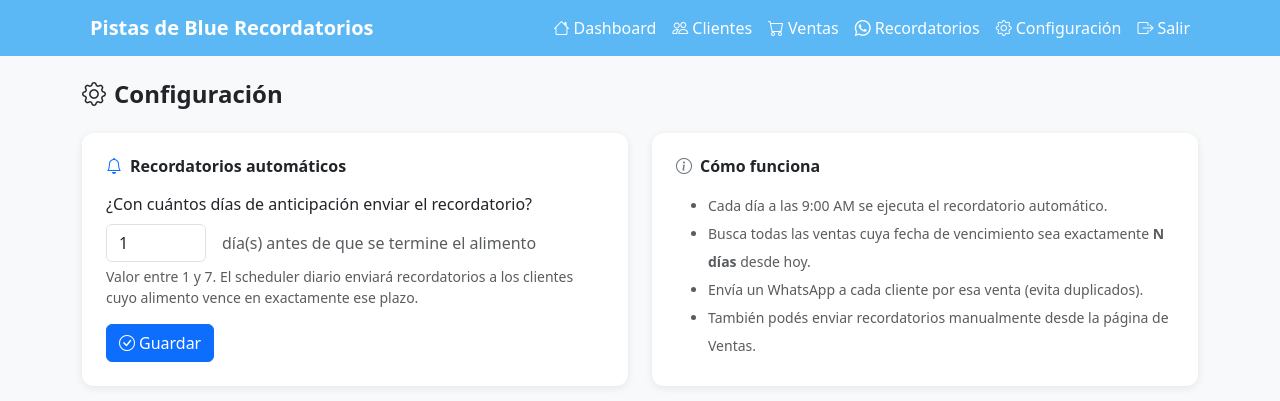
After one commit to valen2708/Sistema-de-recordatorios, a Flask app: page /configuracion in a window 1280 px wide. The commit adds this page. Shown: the top 401 px of the page. Run offline with Flask 3, Linux system fonts and the light colour scheme; the visitor is signed in with stand-in values (Sample User, id 1); data that the repository does not hold is empty; some libraries are stand-ins or nearby versions.

Commit message:
Agregar página de Configuración para días de anticipación de recordatorios
- Agrega ruta GET/POST /configuracion en app.py
- Crea templates/configuracion.html con formulario y explicación
- Agrega link 'Configuración' al navbar en base.html
- scheduler.py ya lee get_config('dias_anticipacion', '1')
- database.py ya tiene tabla config y funciones get_config/set_config

Co-Authored-By: Claude Sonnet 4.6 <noreply@anthropic.com>
Claude-Session: https://claude.ai/code/session_01BWVh64tzBWf93fjV37Sakp

```diff
--- a/app.py
+++ b/app.py
@@ -1,7 +1,7 @@
 import os
 from flask import Flask, render_template, request, redirect, url_for, flash, session, jsonify
 from functools import wraps
-from database import init_db, get_conn, calcular_fecha_vencimiento
+from database import init_db, get_conn, calcular_fecha_vencimiento, get_config, set_config
 from scheduler import iniciar_scheduler
 from whatsapp import get_estado_conexion
 import pandas as pd
@@ -329,6 +329,23 @@ def recordatorios():
     return render_template("recordatorios.html", recordatorios=lista)
 
 
+# ── CONFIGURACIÓN ─────────────────────────────────────────────────────────────
+
+@app.route("/configuracion", methods=["GET", "POST"])
+@login_required
+def configuracion():
+    if request.method == "POST":
+        dias = request.form.get("dias_anticipacion", "1").strip()
+        if dias.isdigit() and 1 <= int(dias) <= 7:
+            set_config("dias_anticipacion", dias)
+            flash(f"Configuración guardada: recordatorios {dias} día(s) antes.", "success")
+        else:
+            flash("Valor inválido. Ingresá un número entre 1 y 7.", "danger")
+        return redirect(url_for("configuracion"))
+    dias_actual = get_config("dias_anticipacion", "1")
+    return render_template("configuracion.html", dias_actual=dias_actual)
+
+
 # ── API ───────────────────────────────────────────────────────────────────────
 
 @app.route("/api/check-reminders", methods=["POST"])
--- a/database.py
+++ b/database.py
@@ -113,6 +113,11 @@ def init_db():
             fecha_envio TEXT NOT NULL,
             respuesta TEXT,
             fecha_respuesta TEXT
+        );
+
+        CREATE TABLE IF NOT EXISTS config (
+            clave TEXT PRIMARY KEY,
+            valor TEXT NOT NULL
         )
     """)
     conn.commit()
@@ -237,6 +242,23 @@ def _migrar_si_necesario(conn):
         print(f"[migración2] {e}")
 
 
+def get_config(clave, default=None):
+    conn = get_conn()
+    row = conn.execute("SELECT valor FROM config WHERE clave = ?", (clave,)).fetchone()
+    conn.close()
+    return row["valor"] if row else default
+
+
+def set_config(clave, valor):
+    conn = get_conn()
+    if get_config(clave) is None:
+        conn.execute("INSERT INTO config (clave, valor) VALUES (?, ?)", (clave, str(valor)))
+    else:
+        conn.execute("UPDATE config SET valor = ? WHERE clave = ?", (str(valor), clave))
+    conn.commit()
+    conn.close()
+
+
 def calcular_fecha_vencimiento(fecha_compra_str, kg, gramos_por_dia):
     fecha = datetime.strptime(fecha_compra_str, "%Y-%m-%d")
     dias = (kg * 1000) / gramos_por_dia
--- a/scheduler.py
+++ b/scheduler.py
@@ -5,7 +5,9 @@ from whatsapp import enviar_recordatorio
 
 
 def revisar_vencimientos():
-    manana = (datetime.today() + timedelta(days=1)).strftime("%Y-%m-%d")
+    from database import get_config
+    dias_antes = int(get_config("dias_anticipacion", "1"))
+    fecha_objetivo = (datetime.today() + timedelta(days=dias_antes)).strftime("%Y-%m-%d")
     conn = get_conn()
 
     ventas = conn.execute("""
@@ -13,7 +15,7 @@ def revisar_vencimientos():
         FROM ventas v
         JOIN clientes c ON v.cliente_id = c.id
         WHERE v.fecha_vencimiento = ? AND v.activo = 1 AND c.activo = 1
-    """, (manana,)).fetchall()
+    """, (fecha_objetivo,)).fetchall()
 
     for v in ventas:
         ya_enviado = conn.execute(
--- a/templates/base.html
+++ b/templates/base.html
@@ -25,6 +25,7 @@
             <a class="nav-link" href="/clientes"><i class="bi bi-people me-1"></i>Clientes</a>
             <a class="nav-link" href="/ventas"><i class="bi bi-cart me-1"></i>Ventas</a>
             <a class="nav-link" href="/recordatorios"><i class="bi bi-whatsapp me-1"></i>Recordatorios</a>
+            <a class="nav-link" href="/configuracion"><i class="bi bi-gear me-1"></i>Configuración</a>
             <a class="nav-link" href="/logout"><i class="bi bi-box-arrow-right me-1"></i>Salir</a>
         </div>
     </div>
--- /dev/null
+++ b/templates/configuracion.html
@@ -0,0 +1,38 @@
+{% extends "base.html" %}
+{% block content %}
+<div class="d-flex justify-content-between align-items-center mb-4">
+    <h4 class="fw-bold mb-0"><i class="bi bi-gear me-2"></i>Configuración</h4>
+</div>
+
+<div class="row">
+    <div class="col-md-6">
+        <div class="card p-4">
+            <h6 class="fw-semibold mb-3"><i class="bi bi-bell me-2 text-primary"></i>Recordatorios automáticos</h6>
+            <form method="POST">
+                <div class="mb-3">
+                    <label class="form-label">¿Con cuántos días de anticipación enviar el recordatorio?</label>
+                    <div class="d-flex align-items-center gap-3">
+                        <input type="number" name="dias_anticipacion" class="form-control" style="max-width:100px;"
+                            min="1" max="7" value="{{ dias_actual }}" required>
+                        <span class="text-muted">día(s) antes de que se termine el alimento</span>
+                    </div>
+                    <div class="form-text">Valor entre 1 y 7. El scheduler diario enviará recordatorios a los clientes cuyo alimento vence en exactamente ese plazo.</div>
+                </div>
+                <button type="submit" class="btn btn-primary"><i class="bi bi-check-circle me-1"></i>Guardar</button>
+            </form>
+        </div>
+    </div>
+
+    <div class="col-md-6">
+        <div class="card p-4 h-100">
+            <h6 class="fw-semibold mb-3"><i class="bi bi-info-circle me-2 text-secondary"></i>Cómo funciona</h6>
+            <ul class="text-muted small mb-0" style="line-height:2;">
+                <li>Cada día a las 9:00 AM se ejecuta el recordatorio automático.</li>
+                <li>Busca todas las ventas cuya fecha de vencimiento sea exactamente <strong>N días</strong> desde hoy.</li>
+                <li>Envía un WhatsApp a cada cliente por esa venta (evita duplicados).</li>
+                <li>También podés enviar recordatorios manualmente desde la página de Ventas.</li>
+            </ul>
+        </div>
+    </div>
+</div>
+{% endblock %}
```
